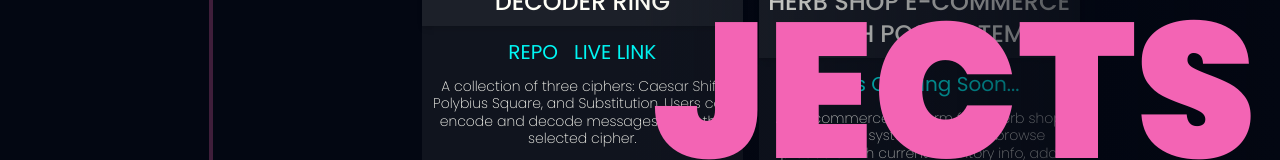
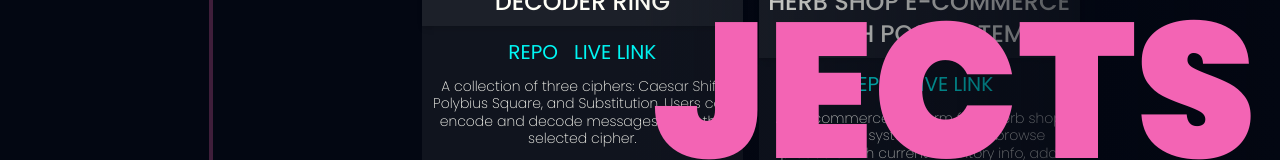
Before and after one commit to ariicodes/portfolio-2024-7, a Next.js app: page /projects in a window 1280 px wide. Shown: the part 605-765 px from the top of the page. Built offline with nearby package versions, Linux system fonts and the light colour scheme.

Commit message:
e-comm link updates

```diff
--- a/src/data/projects.ts
+++ b/src/data/projects.ts
@@ -58,8 +58,8 @@ const projects = [
 			'MongoDB',
 			'Stripe API',
 		],
-		github: '',
-		live: '',
+		github: 'https://github.com/ariicodes/bloom-n-balance',
+		live: 'https://bloom-n-balance.vercel.app/',
 	},
 	{
 		title: 'Jeopardy Inspired Game',
```
